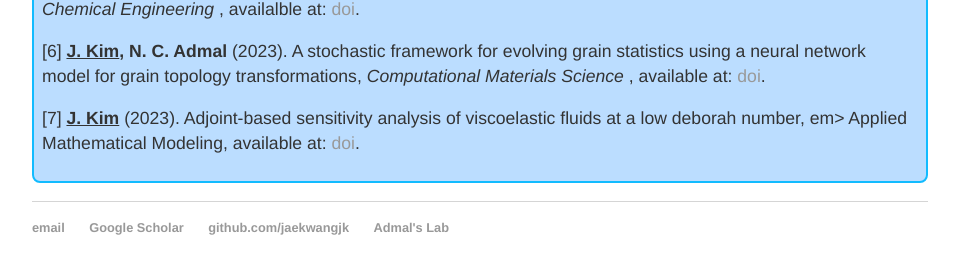
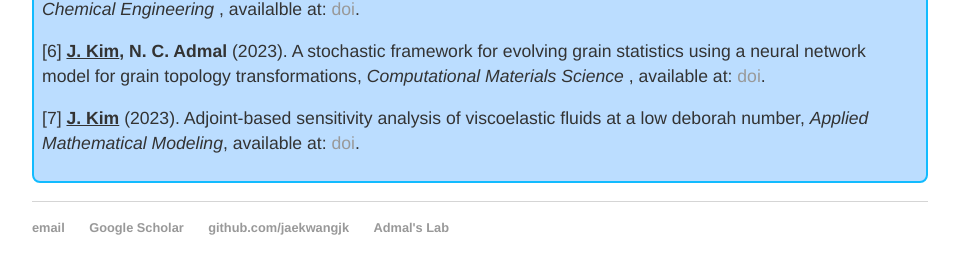
Before and after one commit to jaekwangjk/jaekwangjk.github.io, a Jekyll site: the page built from publication.html, in a window 1280 px wide. Shown: the part 533-807 px from the top of the page, without its empty margins (160-1119 px from the left). Built offline with Jekyll 4.4.1, drawn with Linux system fonts in a browser that asks for light colours.

Commit message:
fix publication page typo

```diff
--- a/publication.html
+++ b/publication.html
@@ -52,7 +52,7 @@ title: Jaekwang Kim
 	<p>
 	[7] <strong><u>J. Kim</u> </strong>
 	(2023). Adjoint-based sensitivity analysis of viscoelastic fluids at a low deborah number,
-	em> Applied Mathematical Modeling</em>, available at: <a class="two" href="https://doi.org/10.1016/j.apm.2022.10.044">doi</a>.
+	<em> Applied Mathematical Modeling</em>, available at: <a class="two" href="https://doi.org/10.1016/j.apm.2022.10.044">doi</a>.
 	</p>
 
 
```
